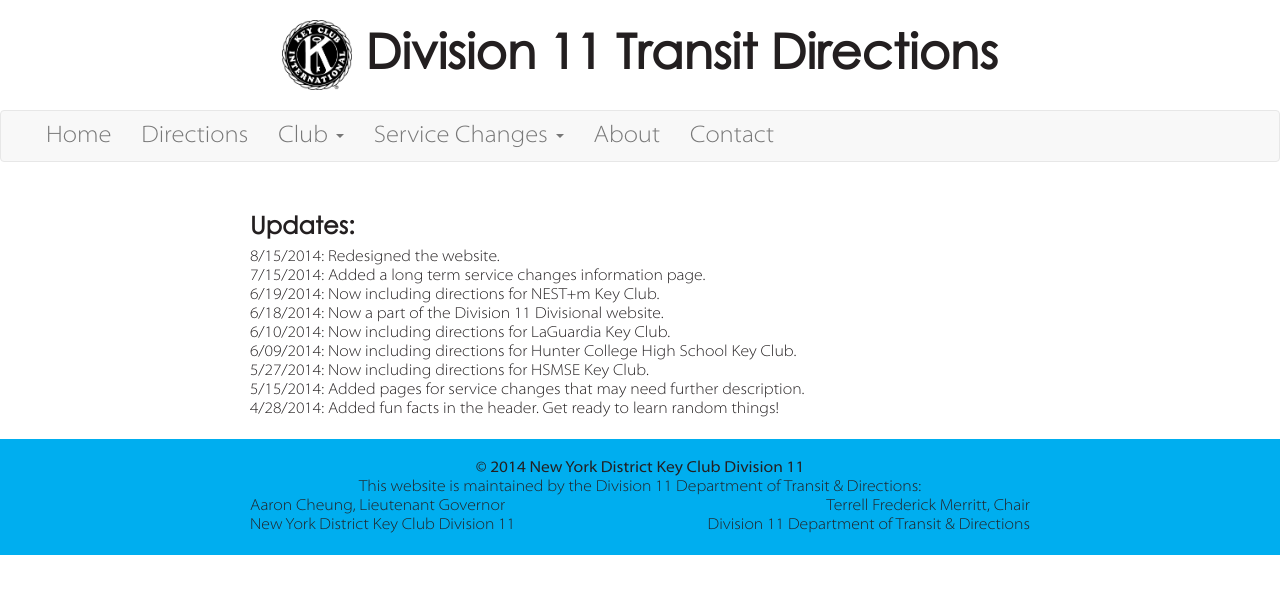
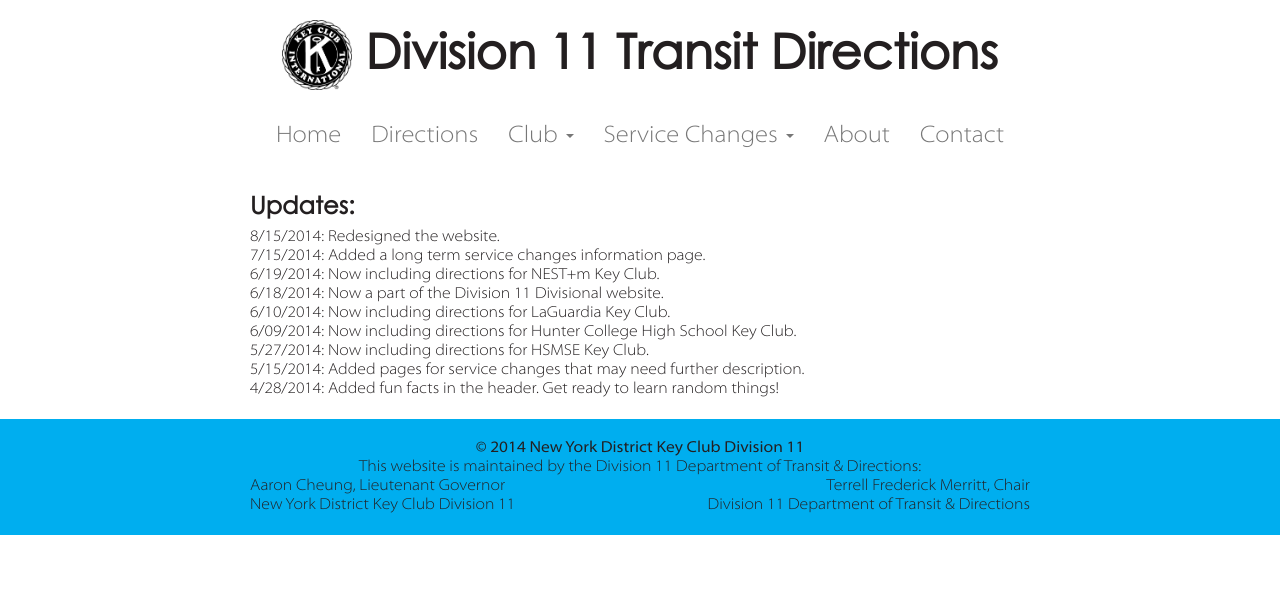
Before and after one commit to d11directions/d11directions.github.io, a Jekyll site: the page built from index.html, in a window 1280 px wide. Shown: the top 594 px of the page. Built offline with Jekyll 4.4.1, drawn with Linux system fonts in a browser that asks for light colours.

Commit message:
Update CSS: override bootstrap nav styles

```diff
--- a/css/main.css
+++ b/css/main.css
@@ -78,6 +78,7 @@ hr { margin: 10px 0px; }
 .no_link_color a { color: #231f20; }
 
 /* Override Bootstrap */
+.navbar-default { background-color: inherit; border-color: transparent; display: table; margin: auto; }
 .navbar-nav>li>a { color: #ffffff; font-size: 24px; }
 
 /* Small Screen Styles */
```
